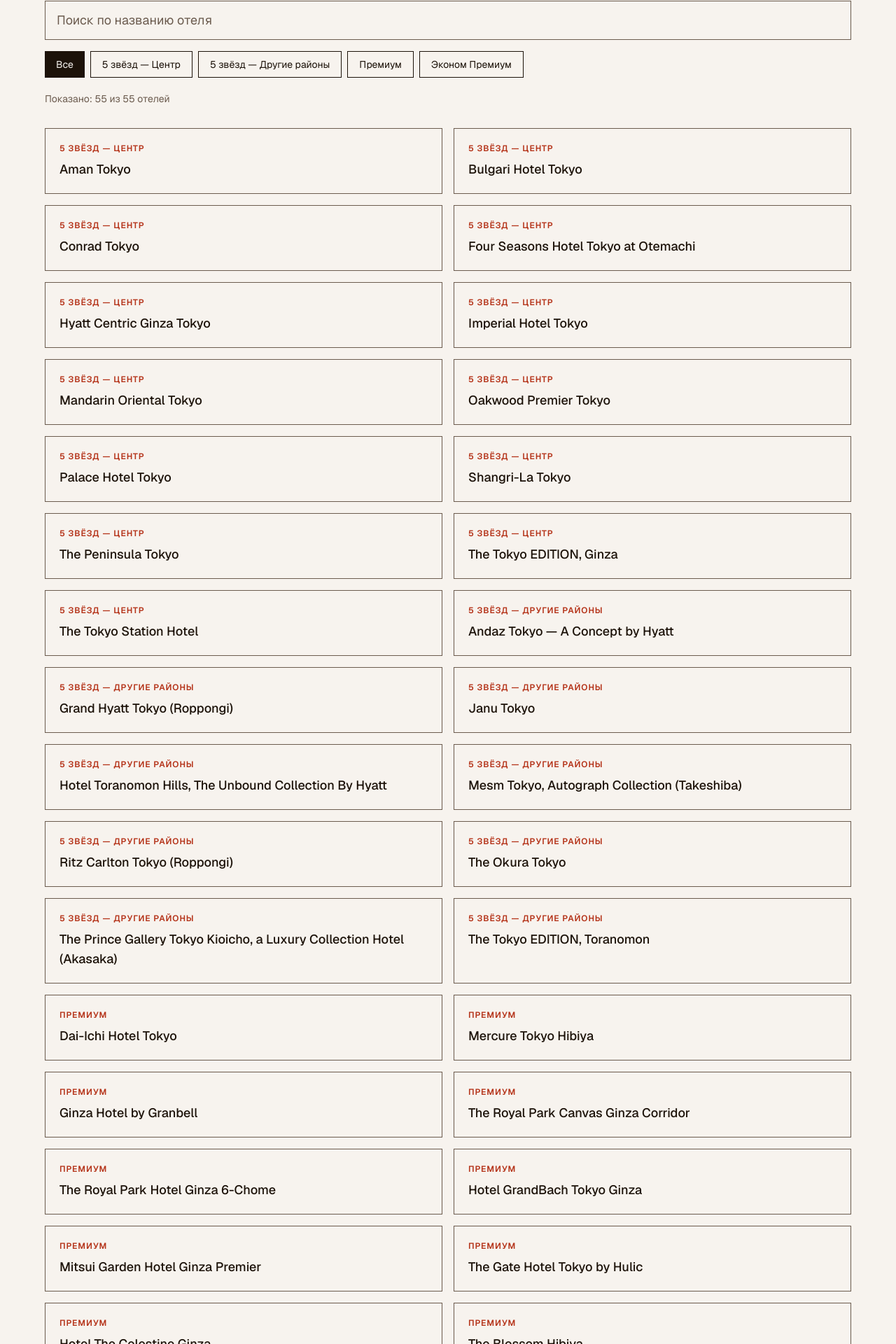
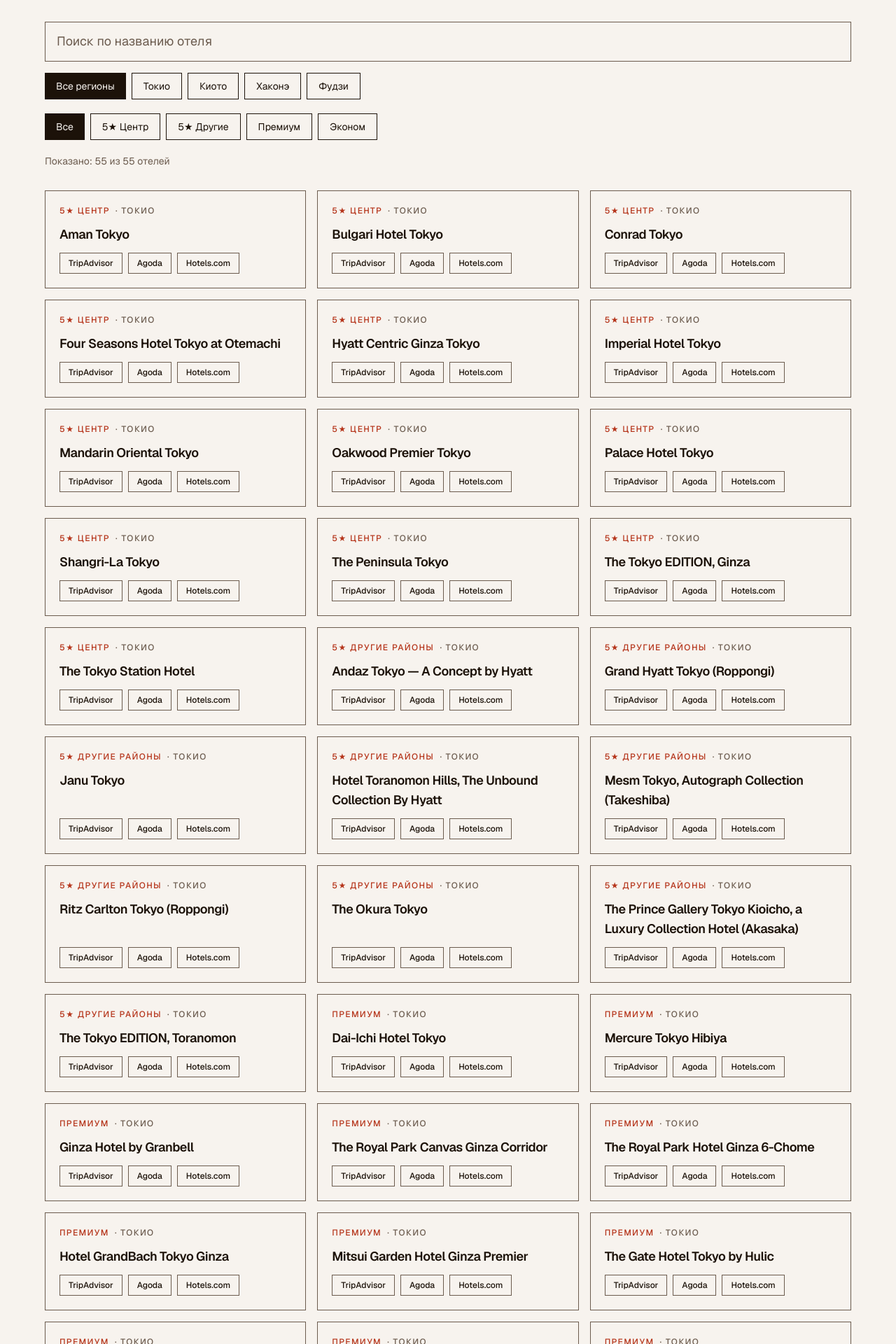
Before and after one commit to jumboinjapan/jumboinjapan, a Next.js app: page /recommendations/hotels in a window 1280 px wide. Shown: the part 377-2297 px from the top of the page at 70% size. Built offline with nearby package versions, Linux system fonts and the light colour scheme.

Commit message:
feat: hotels page — region nav + booking buttons (TripAdvisor/Agoda/Hotels.com)

```diff
--- a/src/app/recommendations/hotels/page.tsx
+++ b/src/app/recommendations/hotels/page.tsx
@@ -5,22 +5,38 @@
 import { HotelCard } from "@/components/sections/HotelCard";
 import { hotels } from "@/lib/hotels-data";
 
+const regionOptions = [
+  { value: "all", label: "Все регионы" },
+  { value: "tokyo", label: "Токио" },
+  { value: "kyoto", label: "Киото" },
+  { value: "hakone", label: "Хаконэ" },
+  { value: "fuji", label: "Фудзи" },
+] as const;
+
 const filterOptions = [
   { value: "all", label: "Все" },
-  { value: "luxury-center", label: "5 звёзд — Центр" },
-  { value: "luxury-other", label: "5 звёзд — Другие районы" },
+  { value: "luxury-center", label: "5★ Центр" },
+  { value: "luxury-other", label: "5★ Другие" },
   { value: "premium", label: "Премиум" },
-  { value: "economy-premium", label: "Эконом Премиум" },
+  { value: "economy-premium", label: "Эконом" },
 ] as const;
 
 const tierLabels: Record<string, string> = {
-  "luxury-center": "5 звёзд — центр",
-  "luxury-other": "5 звёзд — другие районы",
-  premium: "премиум",
-  "economy-premium": "эконом премиум",
+  "luxury-center": "5★ Центр",
+  "luxury-other": "5★ Другие районы",
+  premium: "Премиум",
+  "economy-premium": "Эконом Премиум",
+};
+
+const regionLabels: Record<string, string> = {
+  tokyo: "Токио",
+  kyoto: "Киото",
+  hakone: "Хаконэ",
+  fuji: "Фудзи",
 };
 
 export default function RecommendationsHotelsPage() {
+  const [activeRegion, setActiveRegion] = useState<(typeof regionOptions)[number]["value"]>("all");
   const [activeFilter, setActiveFilter] = useState<(typeof filterOptions)[number]["value"]>("all");
   const [searchQuery, setSearchQuery] = useState("");
 
@@ -28,19 +44,20 @@
     const normalizedQuery = searchQuery.trim().toLowerCase();
 
     return hotels.filter((hotel) => {
-      const matchesFilter = activeFilter === "all" || hotel.tier === activeFilter;
+      const matchesRegion = activeRegion === "all" || hotel.region === activeRegion;
+      const matchesTier = activeFilter === "all" || hotel.tier === activeFilter;
       const matchesSearch = hotel.name.toLowerCase().includes(normalizedQuery);
 
-      return matchesFilter && matchesSearch;
+      return matchesRegion && matchesTier && matchesSearch;
     });
-  }, [activeFilter, searchQuery]);
+  }, [activeFilter, activeRegion, searchQuery]);
 
   return (
     <section className="px-4 py-10 md:px-6 md:py-14">
       <div className="mx-auto w-full max-w-6xl space-y-8">
         <div className="max-w-2xl space-y-3">
           <h1 className="font-sans text-5xl leading-[1.05] font-bold tracking-tight md:text-7xl">Рекомендации: отели</h1>
-          <p className="text-[var(--text-muted)]">Полный список отелей с фильтрацией по категории и быстрым поиском.</p>
+          <p className="text-[var(--text-muted)]">Полный список отелей с фильтрацией по категории, региону и быстрым поиском.</p>
         </div>
 
         <div className="space-y-4">
@@ -53,7 +70,34 @@
           />
 
           <div className="overflow-x-auto">
-            <div className="flex min-w-max gap-2 pb-1">
+            <div className="flex min-w-max flex-nowrap gap-2 pb-1">
+              {regionOptions.map((option) => {
+                const isActive = option.value === activeRegion;
+
+                return (
+                  <button
+                    key={option.value}
+                    type="button"
+                    onClick={() => {
+                      setActiveRegion(option.value);
+                      setActiveFilter("all");
+                      setSearchQuery("");
+                    }}
+                    className={`shrink-0 px-4 py-2 text-sm transition-colors ${
+                      isActive
+                        ? "bg-[var(--text)] text-[var(--bg)]"
+                        : "border border-[var(--text)] text-[var(--text)] hover:bg-[var(--text)] hover:text-[var(--bg)]"
+                    }`}
+                  >
+                    {option.label}
+                  </button>
+                );
+              })}
+            </div>
+          </div>
+
+          <div className="overflow-x-auto">
+            <div className="flex min-w-max flex-nowrap gap-2 pb-1">
               {filterOptions.map((option) => {
                 const isActive = option.value === activeFilter;
 
@@ -79,9 +123,14 @@
         </div>
 
         {filteredHotels.length > 0 ? (
-          <div className="grid gap-4 md:grid-cols-2">
+          <div className="grid grid-cols-1 gap-4 sm:grid-cols-2 lg:grid-cols-3">
             {filteredHotels.map((hotel) => (
-              <HotelCard key={hotel.name} hotel={hotel} tierLabel={tierLabels[hotel.tier] ?? hotel.tier} />
+              <HotelCard
+                key={hotel.name}
+                hotel={hotel}
+                tierLabel={tierLabels[hotel.tier] ?? hotel.tier}
+                regionLabel={regionLabels[hotel.region] ?? hotel.region}
+              />
             ))}
           </div>
         ) : (
--- a/src/components/sections/HotelCard.tsx
+++ b/src/components/sections/HotelCard.tsx
@@ -1,15 +1,41 @@
 import { Hotel } from "@/lib/hotels-data";
 
-type HotelCardProps = {
+interface HotelCardProps {
   hotel: Hotel;
   tierLabel: string;
-};
+  regionLabel: string;
+}
 
-export function HotelCard({ hotel, tierLabel }: HotelCardProps) {
+export function HotelCard({ hotel, tierLabel, regionLabel }: HotelCardProps) {
+  const q = encodeURIComponent(`${hotel.name} Tokyo`);
+  const bookingLinks = [
+    { label: "TripAdvisor", url: `https://www.tripadvisor.com/Search?q=${q}` },
+    { label: "Agoda", url: `https://www.agoda.com/search?q=${q}` },
+    { label: "Hotels.com", url: `https://www.hotels.com/search.do?q=${q}` },
+  ];
+
   return (
-    <article className="flex flex-col gap-2 border border-[var(--text-muted)] p-5 transition-colors hover:border-[var(--text)]">
-      <p className="text-xs font-semibold uppercase tracking-[0.08em] text-[var(--accent)]">{tierLabel}</p>
-      <h2 className="text-lg font-medium text-[var(--text)]">{hotel.name}</h2>
+    <article className="border border-[var(--text-muted)] p-5 flex flex-col gap-3 hover:border-[var(--text)] transition-colors">
+      <div className="flex flex-wrap gap-2">
+        <span className="text-xs font-medium tracking-[0.12em] text-[var(--accent)] uppercase">{tierLabel}</span>
+        <span className="text-xs font-medium tracking-[0.12em] text-[var(--text-muted)] uppercase">· {regionLabel}</span>
+      </div>
+
+      <h3 className="font-sans font-semibold text-lg tracking-tight">{hotel.name}</h3>
+
+      <div className="flex flex-wrap gap-2 mt-auto">
+        {bookingLinks.map((link) => (
+          <a
+            key={link.label}
+            href={link.url}
+            target="_blank"
+            rel="noopener noreferrer"
+            className="inline-flex items-center px-3 py-1.5 text-xs font-medium border border-[var(--text-muted)] text-[var(--text)] hover:border-[var(--text)] hover:bg-[var(--text)] hover:text-[var(--bg)] transition-colors"
+          >
+            {link.label}
+          </a>
+        ))}
+      </div>
     </article>
   );
 }
--- a/src/lib/hotels-data.ts
+++ b/src/lib/hotels-data.ts
@@ -1,65 +1,66 @@
 export type Hotel = {
   name: string;
   tier: string;
+  region: string;
 };
 
 export const hotels: Hotel[] = [
-  { name: "Aman Tokyo", tier: "luxury-center" },
-  { name: "Bulgari Hotel Tokyo", tier: "luxury-center" },
-  { name: "Conrad Tokyo", tier: "luxury-center" },
-  { name: "Four Seasons Hotel Tokyo at Otemachi", tier: "luxury-center" },
-  { name: "Hyatt Centric Ginza Tokyo", tier: "luxury-center" },
-  { name: "Imperial Hotel Tokyo", tier: "luxury-center" },
-  { name: "Mandarin Oriental Tokyo", tier: "luxury-center" },
-  { name: "Oakwood Premier Tokyo", tier: "luxury-center" },
-  { name: "Palace Hotel Tokyo", tier: "luxury-center" },
-  { name: "Shangri-La Tokyo", tier: "luxury-center" },
-  { name: "The Peninsula Tokyo", tier: "luxury-center" },
-  { name: "The Tokyo EDITION, Ginza", tier: "luxury-center" },
-  { name: "The Tokyo Station Hotel", tier: "luxury-center" },
+  { name: "Aman Tokyo", tier: "luxury-center", region: "tokyo" },
+  { name: "Bulgari Hotel Tokyo", tier: "luxury-center", region: "tokyo" },
+  { name: "Conrad Tokyo", tier: "luxury-center", region: "tokyo" },
+  { name: "Four Seasons Hotel Tokyo at Otemachi", tier: "luxury-center", region: "tokyo" },
+  { name: "Hyatt Centric Ginza Tokyo", tier: "luxury-center", region: "tokyo" },
+  { name: "Imperial Hotel Tokyo", tier: "luxury-center", region: "tokyo" },
+  { name: "Mandarin Oriental Tokyo", tier: "luxury-center", region: "tokyo" },
+  { name: "Oakwood Premier Tokyo", tier: "luxury-center", region: "tokyo" },
+  { name: "Palace Hotel Tokyo", tier: "luxury-center", region: "tokyo" },
+  { name: "Shangri-La Tokyo", tier: "luxury-center", region: "tokyo" },
+  { name: "The Peninsula Tokyo", tier: "luxury-center", region: "tokyo" },
+  { name: "The Tokyo EDITION, Ginza", tier: "luxury-center", region: "tokyo" },
+  { name: "The Tokyo Station Hotel", tier: "luxury-center", region: "tokyo" },
 
-  { name: "Andaz Tokyo — A Concept by Hyatt", tier: "luxury-other" },
-  { name: "Grand Hyatt Tokyo (Roppongi)", tier: "luxury-other" },
-  { name: "Janu Tokyo", tier: "luxury-other" },
-  { name: "Hotel Toranomon Hills, The Unbound Collection By Hyatt", tier: "luxury-other" },
-  { name: "Mesm Tokyo, Autograph Collection (Takeshiba)", tier: "luxury-other" },
-  { name: "Ritz Carlton Tokyo (Roppongi)", tier: "luxury-other" },
-  { name: "The Okura Tokyo", tier: "luxury-other" },
-  { name: "The Prince Gallery Tokyo Kioicho, a Luxury Collection Hotel (Akasaka)", tier: "luxury-other" },
-  { name: "The Tokyo EDITION, Toranomon", tier: "luxury-other" },
+  { name: "Andaz Tokyo — A Concept by Hyatt", tier: "luxury-other", region: "tokyo" },
+  { name: "Grand Hyatt Tokyo (Roppongi)", tier: "luxury-other", region: "tokyo" },
+  { name: "Janu Tokyo", tier: "luxury-other", region: "tokyo" },
+  { name: "Hotel Toranomon Hills, The Unbound Collection By Hyatt", tier: "luxury-other", region: "tokyo" },
+  { name: "Mesm Tokyo, Autograph Collection (Takeshiba)", tier: "luxury-other", region: "tokyo" },
+  { name: "Ritz Carlton Tokyo (Roppongi)", tier: "luxury-other", region: "tokyo" },
+  { name: "The Okura Tokyo", tier: "luxury-other", region: "tokyo" },
+  { name: "The Prince Gallery Tokyo Kioicho, a Luxury Collection Hotel (Akasaka)", tier: "luxury-other", region: "tokyo" },
+  { name: "The Tokyo EDITION, Toranomon", tier: "luxury-other", region: "tokyo" },
 
-  { name: "Dai-Ichi Hotel Tokyo", tier: "premium" },
-  { name: "Mercure Tokyo Hibiya", tier: "premium" },
-  { name: "Ginza Hotel by Granbell", tier: "premium" },
-  { name: "The Royal Park Canvas Ginza Corridor", tier: "premium" },
-  { name: "The Royal Park Hotel Ginza 6-Chome", tier: "premium" },
-  { name: "Hotel GrandBach Tokyo Ginza", tier: "premium" },
-  { name: "Mitsui Garden Hotel Ginza Premier", tier: "premium" },
-  { name: "The Gate Hotel Tokyo by Hulic", tier: "premium" },
-  { name: "Hotel The Celestine Ginza", tier: "premium" },
-  { name: "The Blossom Hibiya", tier: "premium" },
-  { name: "Millennium Mitsui Garden Hotel Tokyo", tier: "premium" },
-  { name: "Karaksa Hotel Premier Tokyo Ginza", tier: "premium" },
-  { name: "Muji Hotel Ginza", tier: "premium" },
-  { name: "The Royal Park Hotel Iconic Tokyo Shiodome", tier: "premium" },
-  { name: "Hotel Metropolitan Tokyo Marunouchi", tier: "premium" },
-  { name: "Ginza Creston", tier: "premium" },
-  { name: "Dormy Inn Premium Ginza Natural Hot Spring", tier: "premium" },
+  { name: "Dai-Ichi Hotel Tokyo", tier: "premium", region: "tokyo" },
+  { name: "Mercure Tokyo Hibiya", tier: "premium", region: "tokyo" },
+  { name: "Ginza Hotel by Granbell", tier: "premium", region: "tokyo" },
+  { name: "The Royal Park Canvas Ginza Corridor", tier: "premium", region: "tokyo" },
+  { name: "The Royal Park Hotel Ginza 6-Chome", tier: "premium", region: "tokyo" },
+  { name: "Hotel GrandBach Tokyo Ginza", tier: "premium", region: "tokyo" },
+  { name: "Mitsui Garden Hotel Ginza Premier", tier: "premium", region: "tokyo" },
+  { name: "The Gate Hotel Tokyo by Hulic", tier: "premium", region: "tokyo" },
+  { name: "Hotel The Celestine Ginza", tier: "premium", region: "tokyo" },
+  { name: "The Blossom Hibiya", tier: "premium", region: "tokyo" },
+  { name: "Millennium Mitsui Garden Hotel Tokyo", tier: "premium", region: "tokyo" },
+  { name: "Karaksa Hotel Premier Tokyo Ginza", tier: "premium", region: "tokyo" },
+  { name: "Muji Hotel Ginza", tier: "premium", region: "tokyo" },
+  { name: "The Royal Park Hotel Iconic Tokyo Shiodome", tier: "premium", region: "tokyo" },
+  { name: "Hotel Metropolitan Tokyo Marunouchi", tier: "premium", region: "tokyo" },
+  { name: "Ginza Creston", tier: "premium", region: "tokyo" },
+  { name: "Dormy Inn Premium Ginza Natural Hot Spring", tier: "premium", region: "tokyo" },
 
-  { name: "Ginza Grand Hotel", tier: "economy-premium" },
-  { name: "Agora Tokyo Ginza", tier: "economy-premium" },
-  { name: "Hotel Keihan Tsukiji Ginza Grande", tier: "economy-premium" },
-  { name: "KOKO HOTEL Tsukiji Ginza", tier: "economy-premium" },
-  { name: "MONday Apart Premium Nihonbashi", tier: "economy-premium" },
-  { name: "Solaria Nishitetsu Hotel Ginza", tier: "economy-premium" },
-  { name: "Hotel Gracery Ginza", tier: "economy-premium" },
-  { name: "Remm Hibiya", tier: "economy-premium" },
-  { name: "Remm plus Ginza", tier: "economy-premium" },
-  { name: "Remm Tokyo Kyobashi", tier: "economy-premium" },
-  { name: "Hotel Musse Ginza Meitetsu", tier: "economy-premium" },
-  { name: "Daiwa Roynet Hotel Ginza", tier: "economy-premium" },
-  { name: "Daiwa Roynet Hotel Shinbashi", tier: "economy-premium" },
-  { name: "Sotetsu Fresa Inn Ginza-Nanachome", tier: "economy-premium" },
-  { name: "Sotetsu Fresa Inn Ginza-Sanchome", tier: "economy-premium" },
-  { name: "the b ginza", tier: "economy-premium" },
+  { name: "Ginza Grand Hotel", tier: "economy-premium", region: "tokyo" },
+  { name: "Agora Tokyo Ginza", tier: "economy-premium", region: "tokyo" },
+  { name: "Hotel Keihan Tsukiji Ginza Grande", tier: "economy-premium", region: "tokyo" },
+  { name: "KOKO HOTEL Tsukiji Ginza", tier: "economy-premium", region: "tokyo" },
+  { name: "MONday Apart Premium Nihonbashi", tier: "economy-premium", region: "tokyo" },
+  { name: "Solaria Nishitetsu Hotel Ginza", tier: "economy-premium", region: "tokyo" },
+  { name: "Hotel Gracery Ginza", tier: "economy-premium", region: "tokyo" },
+  { name: "Remm Hibiya", tier: "economy-premium", region: "tokyo" },
+  { name: "Remm plus Ginza", tier: "economy-premium", region: "tokyo" },
+  { name: "Remm Tokyo Kyobashi", tier: "economy-premium", region: "tokyo" },
+  { name: "Hotel Musse Ginza Meitetsu", tier: "economy-premium", region: "tokyo" },
+  { name: "Daiwa Roynet Hotel Ginza", tier: "economy-premium", region: "tokyo" },
+  { name: "Daiwa Roynet Hotel Shinbashi", tier: "economy-premium", region: "tokyo" },
+  { name: "Sotetsu Fresa Inn Ginza-Nanachome", tier: "economy-premium", region: "tokyo" },
+  { name: "Sotetsu Fresa Inn Ginza-Sanchome", tier: "economy-premium", region: "tokyo" },
+  { name: "the b ginza", tier: "economy-premium", region: "tokyo" },
 ];
```
